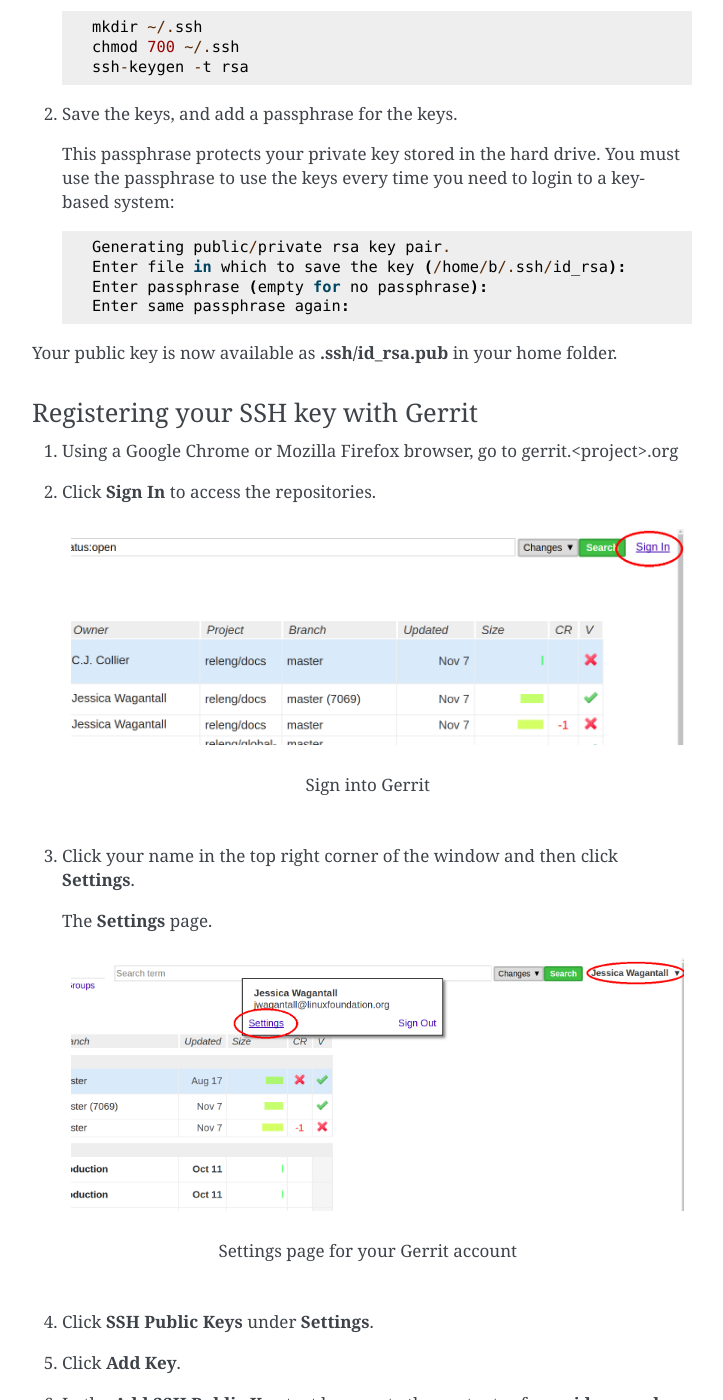
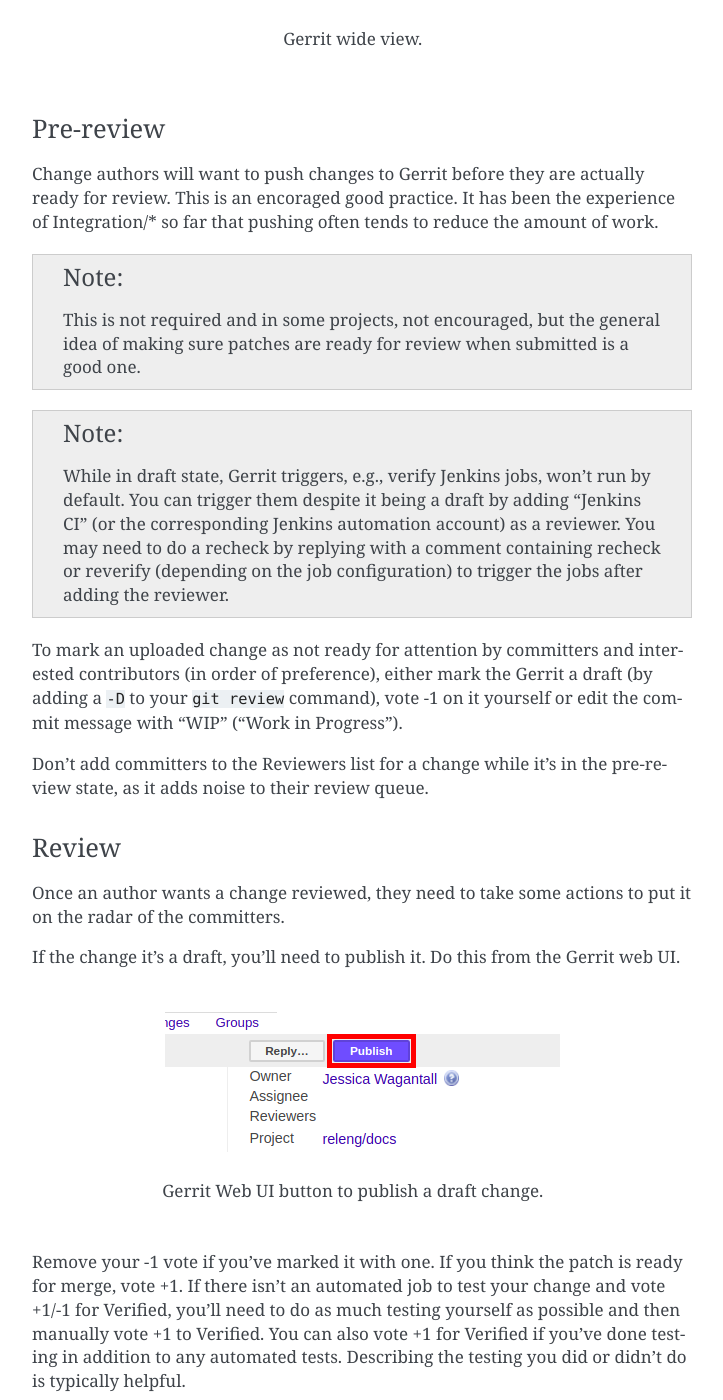
Before and after one commit to lfit/releng-docs, a Sphinx documentation site: the page built from docs/gerrit.rst, in a window 1280 px wide and 1400 px high, scrolled down 5975 px. Shown: the whole window, without its empty margins (388-1111 px from the left). Built offline with Sphinx 7.4.7, drawn with Linux system fonts in a browser that asks for light colours; some of the changed text lies outside the part shown.

Commit message:
Add how to code review a change
Add documentation on how to code review:
- Pre-review
- Review
- Merge

Issue-ID: RELENG-559
Change-Id: I527e7aafd0b9a444fc6ac5593a96567bf0015598
Signed-off-by: Jessica Wagantall <jwagantall@linuxfoundation.org>

```diff
--- a/docs/gerrit.rst
+++ b/docs/gerrit.rst
@@ -248,6 +248,128 @@
 to incorporate your changes has started; and the second indicating the creation of the
 build.
 
+Code Review
+===========
+
+All contributions to Git repositories use Gerrit for code review.
+
+The code review process provides constructive feedback about a proposed change.
+Committers and interested contributors will review the change, give their feedback,
+propose revisions and work with the change author through iterations of the patch until
+it’s ready for merging.
+
+Managing and proviging feedack for the change happens via Gerrit web UI.
+
+.. figure:: _static/gerrit-wide-view.png
+
+   Gerrit wide view.
+
+Pre-review
+----------
+
+Change authors will want to push changes to Gerrit before they are actually
+ready for review. This is an encoraged good practice. It has been the experience
+of Integration/* so far that pushing often tends to reduce the amount of work.
+
+.. note::
+
+    This is not required and in some projects, not encouraged, but the general idea
+    of making sure patches are ready for review when submitted is a good one.
+
+.. note::
+
+    While in draft state, Gerrit triggers, e.g., verify Jenkins jobs, won’t run by
+    default. You can trigger them despite it being a draft by adding "Jenkins CI"
+    (or the corresponding Jenkins automation account) as a reviewer.
+    You may need to do a recheck by replying with a comment containing
+    recheck or reverify (depending on the job configuration) to trigger the jobs
+    after adding the reviewer.
+
+To mark an uploaded change as not ready for attention by committers and interested
+contributors (in order of preference), either mark the Gerrit a draft (by adding
+a ``-D`` to your ``git review`` command), vote -1 on it yourself or edit the commit
+message with "WIP" ("Work in Progress").
+
+Don't add committers to the Reviewers list for a change while it's in the pre-review
+state, as it adds noise to their review queue.
+
+Review
+------
+
+Once an author wants a change reviewed, they need to take some actions to put it on
+the radar of the committers.
+
+If the change it's a draft, you'll need to publish it. Do this from the Gerrit web UI.
+
+.. figure:: _static/gerrit-publish-button.png
+
+   Gerrit Web UI button to publish a draft change.
+
+Remove your -1 vote if you've marked it with one. If you think the patch is ready for
+merge, vote +1. If there isn't an automated job to test your change and vote +1/-1
+for Verified, you'll need to do as much testing yourself as possible and then manually
+vote +1 to Verified. You can also vote +1 for Verified if you've done testing in
+addition to any automated tests. Describing the testing you did or didn't do is
+typically helpful.
+
+.. figure:: _static/gerrit-voting-interface.png
+
+   Gerrit voting interface, exposed by the Reply button.
+
+Once the change gets published and you've voted for merging, add the people who
+need to review/merge the change to the Gerrit Reviewers list. The auto-complete for
+this Gerrit UI field is somewhat flaky, but typing the full name from the start
+typically works.
+
+.. figure:: _static/gerrit-reviewers-interface.png
+
+   Gerrit Reviewers list with Int/Pack committers added
+
+Reviewers will give feedback via Gerrit comments or inline against the diff.
+
+.. figure:: _static/gerrit-inline-feedback.png
+
+   Gerrit inline feedback about a typo
+
+Updated versions of the proposed change get pushed as new patchesets to the same
+Gerrit, either by the original submitter or other contributors. Amending proposed changes
+owned by others while reviewing may be more efficient than documenting the problem, -1ing,
+waiting for the original submitter to make the changes, re-reviewing and merging.
+
+Download changes for local manipulation and re-uploaded updates via git-review.
+
+See `Update an existing patch`_ above. Once you have re-uploaded the patch the Gerrit web
+UI for the proposed change will reflect the new patcheset.
+
+.. figure:: _static/gerrit-patch-update-history.png
+
+   Gerrit history showing a patch update
+
+Reviewers will use the diff between the last time they gave review and the current patchset
+to understand updates, speeding the code review process.
+
+.. figure:: _static/gerrit-diff-menu.png
+
+   Gerrit diff menu
+
+Iterative feedback continues until reaching consensus (typically: all active reviewers +1/+2
+and no -1s nor -2s), at least one committer +2s and a committer merges the change.
+
+.. figure:: _static/gerrit-code-review-votes.png
+
+   Gerrit code review votes
+
+Merge
+-----
+
+Once a patch has gotten a +2 from a committer and they have clicked the submit button the
+project's merge job should run and publish the project's artifacts to Nexus. Once completed,
+other projects will be able to see the results of that patch.
+
+This is important when merging dependent patches across projects. You will need to wait
+for the merge job to run on one patch before any patches in other projects depending on
+it will successful verify.
+
 Setting up Gerrit
 =================
 
```
Also changed, not shown: docs/_static/gerrit-code-review-votes.png (added), docs/_static/gerrit-diff-menu.png (added), docs/_static/gerrit-inline-feedback.png (added), docs/_static/gerrit-patch-update-history.png (added), docs/_static/gerrit-publish-button.png (added), docs/_static/gerrit-reviewers-interface.png (added), docs/_static/gerrit-voting-interface.png (added), docs/_static/gerrit-wide-view.png (added).
